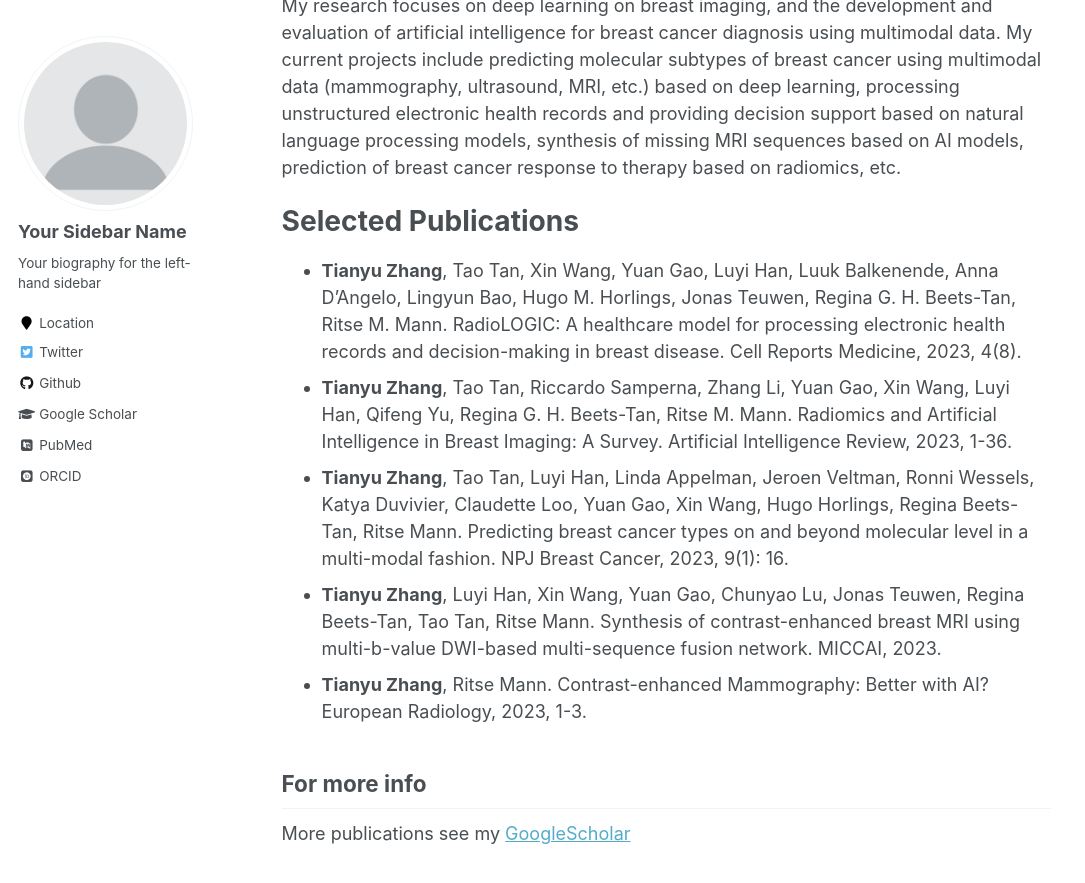
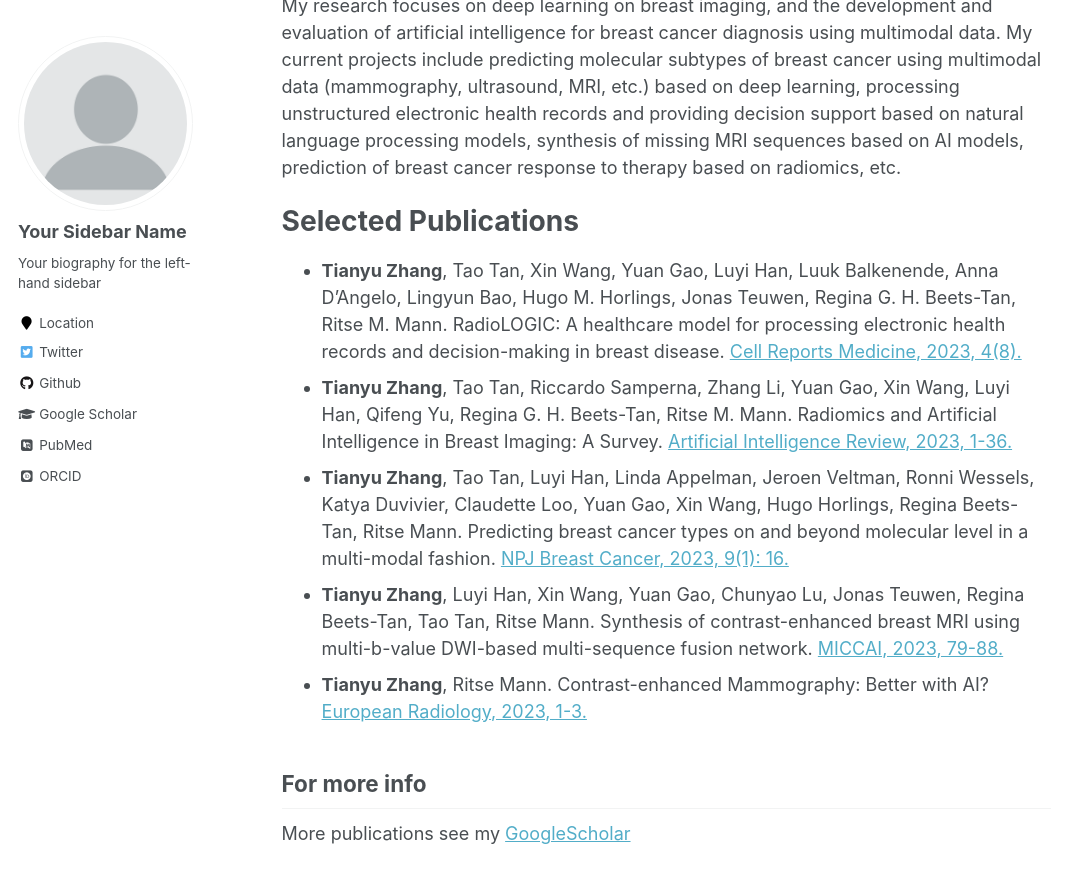
Before and after one commit to Tianyu-Zhang0319/Tianyu-Zhang0319.github, a Jekyll site: the page built from _pages/about.md, in a window 1280 px wide and 900 px high, scrolled down 428 px. Shown: the top 883 px of the window, without its empty margins (0-1085 px from the left). Built offline with Jekyll 4.4.1, drawn with Linux system fonts in a browser that asks for light colours; some web fonts are replaced.

Commit message:
Update about.md

```diff
--- a/_pages/about.md
+++ b/_pages/about.md
@@ -16,11 +16,11 @@ My research focuses on deep learning on breast imaging, and the development and
 
 Selected Publications
 ======
-*    **Tianyu Zhang**, Tao Tan, Xin Wang, Yuan Gao, Luyi Han, Luuk Balkenende, Anna D’Angelo, Lingyun Bao, Hugo M. Horlings, Jonas Teuwen, Regina G. H. Beets-Tan, Ritse M. Mann. RadioLOGIC: A healthcare model for processing electronic health records and decision-making in breast disease. Cell Reports Medicine, 2023, 4(8).
-*    **Tianyu Zhang**, Tao Tan, Riccardo Samperna, Zhang Li, Yuan Gao, Xin Wang, Luyi Han, Qifeng Yu, Regina G. H. Beets-Tan, Ritse M. Mann. Radiomics and Artificial Intelligence in Breast Imaging: A Survey. Artificial Intelligence Review, 2023, 1-36.
-*    **Tianyu Zhang**, Tao Tan, Luyi Han, Linda Appelman, Jeroen Veltman, Ronni Wessels, Katya Duvivier, Claudette Loo, Yuan Gao, Xin Wang, Hugo Horlings, Regina Beets-Tan,  Ritse Mann. Predicting breast cancer types on and beyond molecular level in a multi-modal fashion. NPJ Breast Cancer, 2023, 9(1): 16.
-*    **Tianyu Zhang**, Luyi Han, Xin Wang, Yuan Gao, Chunyao Lu, Jonas Teuwen, Regina Beets-Tan, Tao Tan, Ritse Mann. Synthesis of contrast-enhanced breast MRI using multi-b-value DWI-based multi-sequence fusion network. MICCAI, 2023.
-*    **Tianyu Zhang**, Ritse Mann. Contrast-enhanced Mammography: Better with AI? European Radiology, 2023, 1-3.
+*    **Tianyu Zhang**, Tao Tan, Xin Wang, Yuan Gao, Luyi Han, Luuk Balkenende, Anna D’Angelo, Lingyun Bao, Hugo M. Horlings, Jonas Teuwen, Regina G. H. Beets-Tan, Ritse M. Mann. RadioLOGIC: A healthcare model for processing electronic health records and decision-making in breast disease. [Cell Reports Medicine, 2023, 4(8).](https://www.sciencedirect.com/science/article/pii/S2666379123002598){:target="_blank"}
+*    **Tianyu Zhang**, Tao Tan, Riccardo Samperna, Zhang Li, Yuan Gao, Xin Wang, Luyi Han, Qifeng Yu, Regina G. H. Beets-Tan, Ritse M. Mann. Radiomics and Artificial Intelligence in Breast Imaging: A Survey. [Artificial Intelligence Review, 2023, 1-36.](https://link.springer.com/article/10.1007/s10462-023-10543-y){:target="_blank"}
+*    **Tianyu Zhang**, Tao Tan, Luyi Han, Linda Appelman, Jeroen Veltman, Ronni Wessels, Katya Duvivier, Claudette Loo, Yuan Gao, Xin Wang, Hugo Horlings, Regina Beets-Tan,  Ritse Mann. Predicting breast cancer types on and beyond molecular level in a multi-modal fashion. [NPJ Breast Cancer, 2023, 9(1): 16.](https://www.nature.com/articles/s41523-023-00517-2){:target="_blank"}
+*    **Tianyu Zhang**, Luyi Han, Xin Wang, Yuan Gao, Chunyao Lu, Jonas Teuwen, Regina Beets-Tan, Tao Tan, Ritse Mann. Synthesis of contrast-enhanced breast MRI using multi-b-value DWI-based multi-sequence fusion network. [MICCAI, 2023, 79-88.](https://link.springer.com/chapter/10.1007/978-3-031-43990-2_8){:target="_blank"}
+*    **Tianyu Zhang**, Ritse Mann. Contrast-enhanced Mammography: Better with AI? [European Radiology, 2023, 1-3.](https://link.springer.com/article/10.1007/s00330-023-10190-5){:target="_blank"}
 
 For more info
 ------
```
